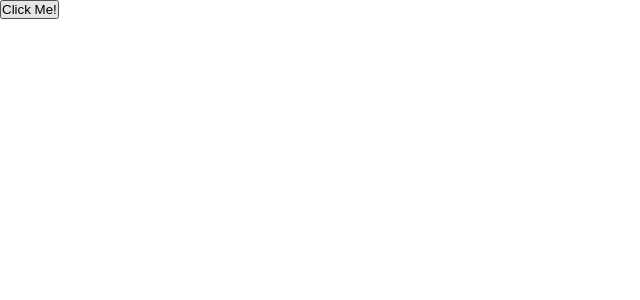
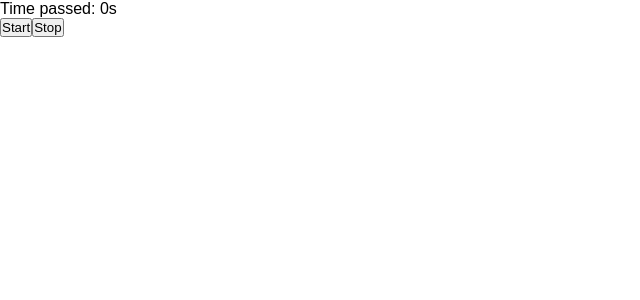
Before and after one commit to huyphamfc/react-typescript, a React (Vite) app: page / in a window 1280 px wide. Shown: the top 300 px of the page, without its empty margins (0-640 px from the left). Built offline with nearby package versions, Linux system fonts and the light colour scheme.

Commit message:
Stopwatch

```diff
--- /dev/null
+++ b/src/16--stop-watch/index.tsx
@@ -0,0 +1,32 @@
+import React, { useState, useRef } from 'react';
+
+function Stopwatch() {
+  const [time, setTime] = useState<number>(0);
+  const intervalRef = useRef<number>(0);
+
+  const handleStart = () => {
+    console.log('Clear setInterval');
+    clearInterval(intervalRef.current);
+    setTime(0);
+
+    intervalRef.current = setInterval(() => {
+      console.log('Run setInterval');
+      setTime((time) => time + 1);
+    }, 1000);
+  };
+
+  const handleStop = () => {
+    console.log('Clear setInterval');
+    clearInterval(intervalRef.current);
+  };
+
+  return (
+    <>
+      <p>Time passed: {time}s</p>
+      <button onClick={handleStart}>Start</button>
+      <button onClick={handleStop}>Stop</button>
+    </>
+  );
+}
+
+export default Stopwatch;
--- a/src/App.tsx
+++ b/src/App.tsx
@@ -1,9 +1,9 @@
 import React from 'react';
 
-import MyCounter from './15--click-counter';
+import Stopwatch from './16--stop-watch';
 
 function App() {
-  return <MyCounter />;
+  return <Stopwatch />;
 }
 
 export default App;
```
